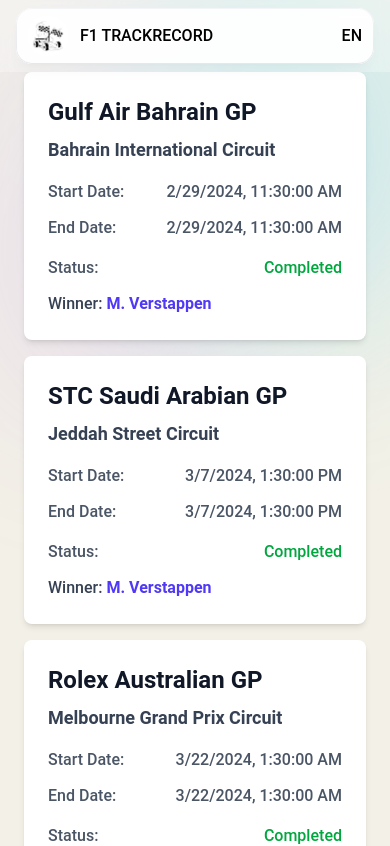
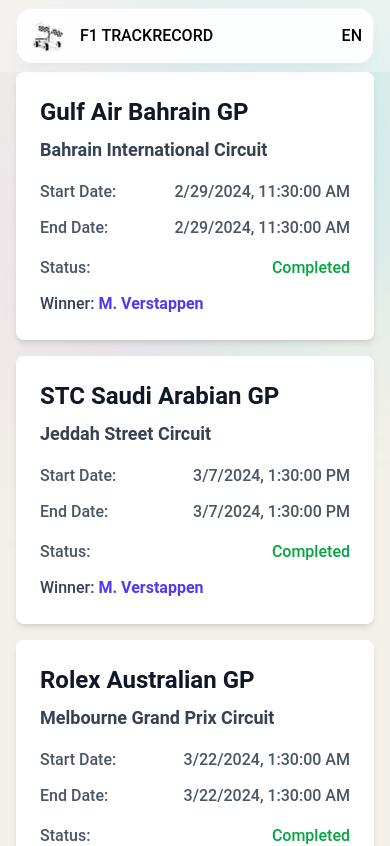
Before and after one commit to ktyntang/f1-track-record, a React (Vite) app: page / in a window 390 px wide. Shown: the top 846 px of the page. Built offline with nearby package versions, Linux system fonts and the light colour scheme.

Commit message:
style: make header and content responsive padding the same

```diff
--- a/src/App.tsx
+++ b/src/App.tsx
@@ -11,7 +11,7 @@ function App() {
 			<Background />
 			<div className='relative z-1'>
 				<Header />
-				<div className='z-30 mx-auto w-full px-6'>
+				<div className='z-30 mx-auto w-full px-4 md:px-6'>
 					{Races ? Races.map((race) => <RaceDetailsCard key={race.startDate} race={race} />) : null}
 				</div>
 			</div>
```
